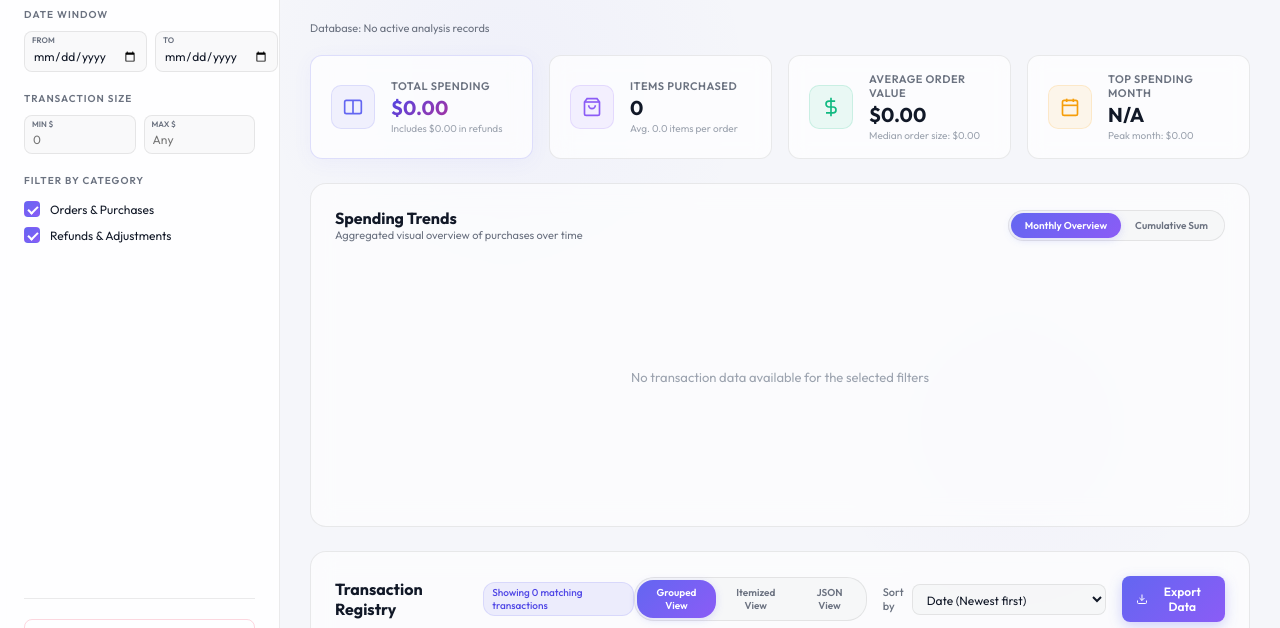
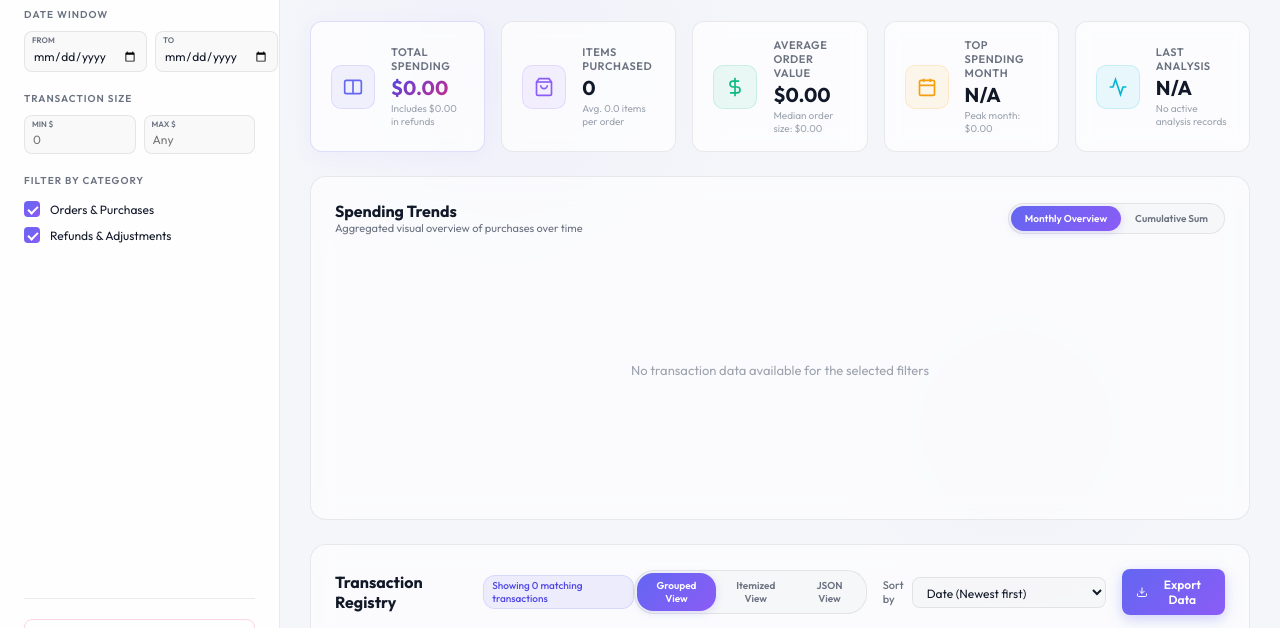
Before and after one commit to juftin/dataprime, a browser extension: page dashboard/results.html in a window 1280 px wide. Shown: the part 93-721 px from the top of the page. Drawn offline with Linux system fonts and the light colour scheme.

Commit message:
✨ Replace sync status bar with Last Analysis KPI card
Store scrapeStartDate/scrapeEndDate in chrome.storage and display
them in a new KPI card alongside the other metrics. Remove the
text-only sync status bar below the header.

```diff
--- a/background.js
+++ b/background.js
@@ -376,6 +376,8 @@ async function finalizeScraping() {
   await chrome.storage.local.set({
     transactions: mergedList,
     lastScraped: new Date().toISOString(),
+    scrapeStartDate: activeScrape.startDate,
+    scrapeEndDate: activeScrape.endDate,
   });
 
   broadcastToAll("SCRAPE_STATE_CHANGED", activeScrape);
--- a/background/demo-data.js
+++ b/background/demo-data.js
@@ -257,6 +257,10 @@ export async function seedDemoData() {
   await chrome.storage.local.set({
     transactions: mockTransactions,
     lastScraped: new Date().toISOString(),
+    scrapeStartDate: mockTransactions.length
+      ? mockTransactions[mockTransactions.length - 1].date
+      : null,
+    scrapeEndDate: mockTransactions.length ? mockTransactions[0].date : null,
   });
 
   return mockTransactions;
--- a/dashboard/results.css
+++ b/dashboard/results.css
@@ -472,12 +472,6 @@ body::after {
   height: 48px;
 }
 
-.sync-status {
-  font-size: 11px;
-  color: var(--text-muted);
-  margin-bottom: 20px;
-}
-
 .refresh-btn {
   padding: 8px 16px;
 }
@@ -498,7 +492,7 @@ body::after {
 /* KPI Cards */
 .kpi-grid {
   display: grid;
-  grid-template-columns: repeat(4, 1fr);
+  grid-template-columns: repeat(5, 1fr);
   gap: 16px;
   margin-bottom: 24px;
 }
@@ -552,6 +546,10 @@ body::after {
 .bg-amber-glow {
   background: rgba(245, 158, 11, 0.08);
   border: 1px solid rgba(245, 158, 11, 0.15);
+}
+.bg-cyan-glow {
+  background: rgba(6, 182, 212, 0.08);
+  border: 1px solid rgba(6, 182, 212, 0.15);
 }
 
 .kpi-metrics {
--- a/dashboard/results.html
+++ b/dashboard/results.html
@@ -206,8 +206,6 @@
           </div>
         </header>
 
-        <div class="sync-status" id="syncTime">Database: Syncing status...</div>
-
         <!-- Grid of KPI Cards -->
         <section class="kpi-grid">
           <div class="kpi-card glow-card">
@@ -300,6 +298,28 @@
               <span class="lbl">Top Spending Month</span>
               <h3 class="val" id="kpiTopMonth">N/A</h3>
               <span class="sub" id="kpiTopMonthSub">Peak month: $0.00</span>
+            </div>
+          </div>
+
+          <div class="kpi-card">
+            <div class="kpi-icon-wrap bg-cyan-glow">
+              <svg
+                width="20"
+                height="20"
+                viewBox="0 0 24 24"
+                fill="none"
+                stroke="#06b6d4"
+                stroke-width="2"
+              >
+                <polyline points="22 12 18 12 15 21 9 3 6 12 2 12"></polyline>
+              </svg>
+            </div>
+            <div class="kpi-metrics">
+              <span class="lbl">Last Analysis</span>
+              <h3 class="val" id="kpiLastAnalysis">N/A</h3>
+              <span class="sub" id="kpiAnalysisSub"
+                >Date range unavailable</span
+              >
             </div>
           </div>
         </section>
--- a/dashboard/results.js
+++ b/dashboard/results.js
@@ -43,7 +43,6 @@ document.addEventListener("DOMContentLoaded", () => {
   const mainContentEl = document.querySelector(".main-content");
 
   // DOM Elements - Header & Stats
-  const syncTimeText = document.getElementById("syncTime");
   const btnAnalyzeMore = document.getElementById("btnAnalyzeMore");
 
   const kpiTotalSpent = document.getElementById("kpiTotalSpent");
@@ -54,6 +53,8 @@ document.addEventListener("DOMContentLoaded", () => {
   const kpiAvgSub = document.getElementById("kpiAvgSub");
   const kpiTopMonth = document.getElementById("kpiTopMonth");
   const kpiTopMonthSub = document.getElementById("kpiTopMonthSub");
+  const kpiLastAnalysis = document.getElementById("kpiLastAnalysis");
+  const kpiAnalysisSub = document.getElementById("kpiAnalysisSub");
 
   // DOM Elements - Chart & Registry Table
   const btnMonthlyTrend = document.getElementById("btnMonthlyTrend");
@@ -458,16 +459,27 @@ document.addEventListener("DOMContentLoaded", () => {
     const result = await chrome.storage.local.get([
       "transactions",
       "lastScraped",
+      "scrapeStartDate",
+      "scrapeEndDate",
       "registryMode",
       "sidebarCollapsed",
     ]);
     allTransactions = result.transactions || [];
 
+    // Populate last analysis KPI card
     if (result.lastScraped) {
       const syncDate = new Date(result.lastScraped);
-      syncTimeText.innerText = `Database: Analyzed on ${syncDate.toLocaleDateString()} at ${syncDate.toLocaleTimeString()}`;
+      kpiLastAnalysis.innerText = syncDate.toLocaleDateString();
+      if (result.scrapeStartDate && result.scrapeEndDate) {
+        const start = new Date(result.scrapeStartDate).toLocaleDateString();
+        const end = new Date(result.scrapeEndDate).toLocaleDateString();
+        kpiAnalysisSub.innerText = `${start} – ${end}`;
+      } else {
+        kpiAnalysisSub.innerText = "Date range unavailable";
+      }
     } else {
-      syncTimeText.innerText = "Database: No active analysis records";
+      kpiLastAnalysis.innerText = "N/A";
+      kpiAnalysisSub.innerText = "No active analysis records";
     }
 
     // Restore persisted sidebar collapsed state (inline script may have already
```
